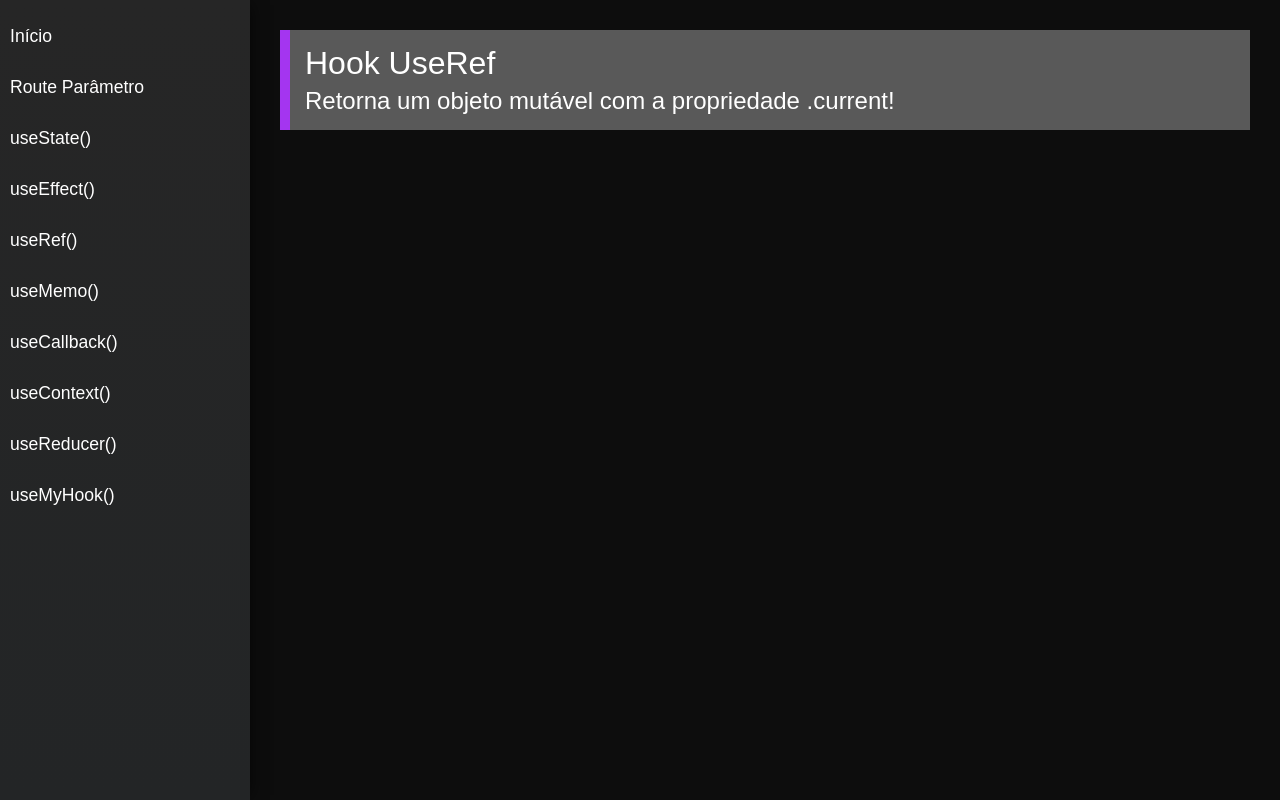
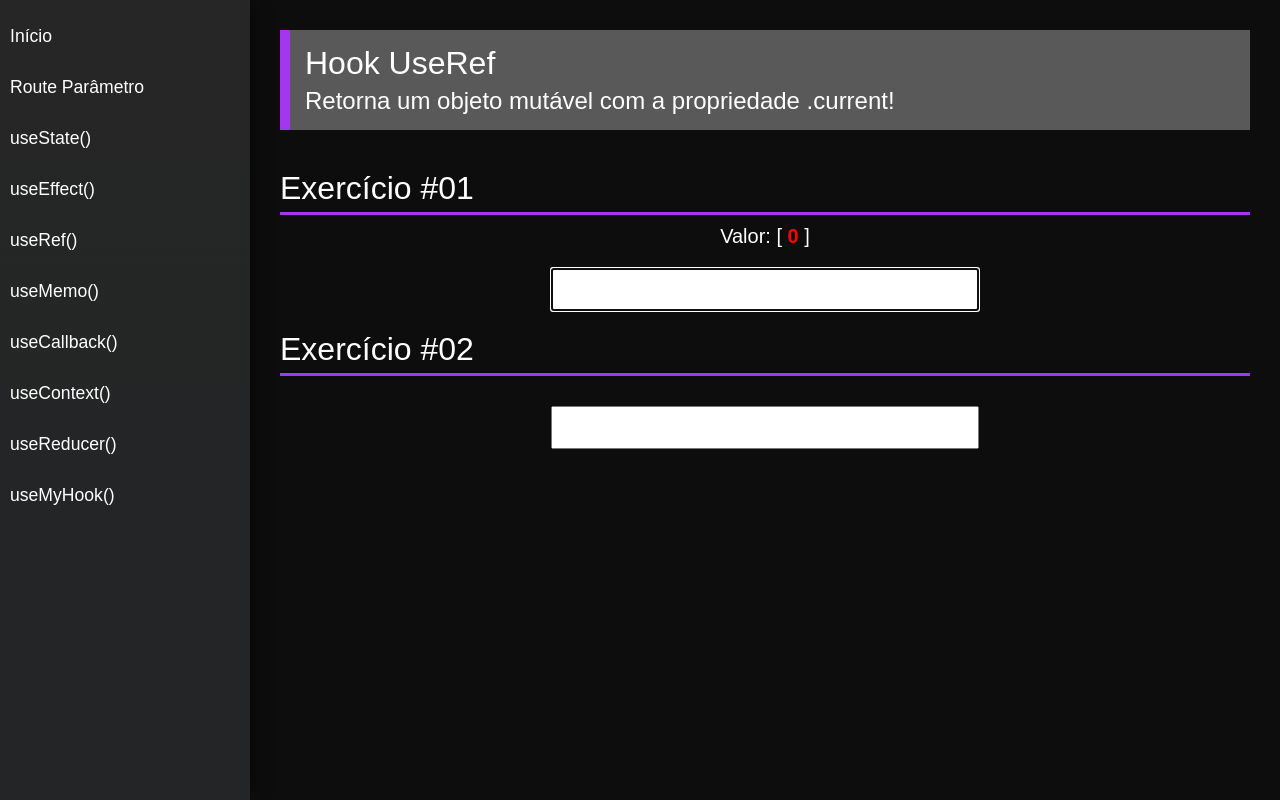
Before and after one commit to raphael-avelar/hooks-react, a React (Create React App) app: page /useRef in a window 1280 px wide. Built offline with nearby package versions, Linux system fonts and the light colour scheme.

Commit message:
UseRef - Implementando hook

```diff
--- a/src/views/examples/UseRef.jsx
+++ b/src/views/examples/UseRef.jsx
@@ -1,13 +1,77 @@
-import React from 'react'
+import React, { useEffect, useRef, useState } from 'react'
+
 import PageTitle from '../../components/layout/PageTitle'
+import SectionTitle from '../../components/layout/SectionTitle'
+
+const getMergeValues = (string1, string2) => {
+  let merge = ''
+  let length = string1.length > string2.length ? string1.length : string2.length
+
+  for (let i = 0; i < length; i++) {
+    const e1 = string1[i] || ''
+    const e2 = string2[i] || ''
+
+    merge += e1 + e2
+  }
+
+  return merge
+}
 
 const UseRef = (props) => {
+  const [value1, setValue1] = useState('')
+  const [value2, setValue2] = useState('')
+
+  const count = useRef(0)
+  const inputRef1 = useRef(null)
+  const inputRef2 = useRef(null)
+
+  useEffect(() => {
+    count.current++
+    inputRef2.current.focus()
+  }, [value1])
+
+  useEffect(() => {
+    count.current++
+    inputRef1.current.focus()
+  }, [value2])
+
   return (
     <div className="UseRef">
       <PageTitle
         title="Hook UseRef"
         subtitle="Retorna um objeto mutável com a propriedade .current!"
       />
+
+      <SectionTitle title="Exercício #01" />
+
+      <div className="center" style={{ fontSize: '20px', paddingTop: '10px' }}>
+        <div>
+          <span>Valor: </span>
+          <span>{getMergeValues(value1, value2)} [ </span>
+          <span className="red">{count.current}</span>
+          <span> ]</span>
+        </div>
+
+        <input
+          ref={inputRef1}
+          value={value1}
+          type="text"
+          className="input"
+          onChange={e => setValue1(e.target.value)}
+        />
+      </div>
+
+      <SectionTitle title="Exercício #02" />
+
+      <div className="center" style={{ fontSize: '20px', paddingTop: '10px' }}>
+        <input
+          ref={inputRef2}
+          value={value2}
+          type="text"
+          className="input"
+          onChange={e => setValue2(e.target.value)}
+        />
+      </div>
     </div>
   )
 }
```
